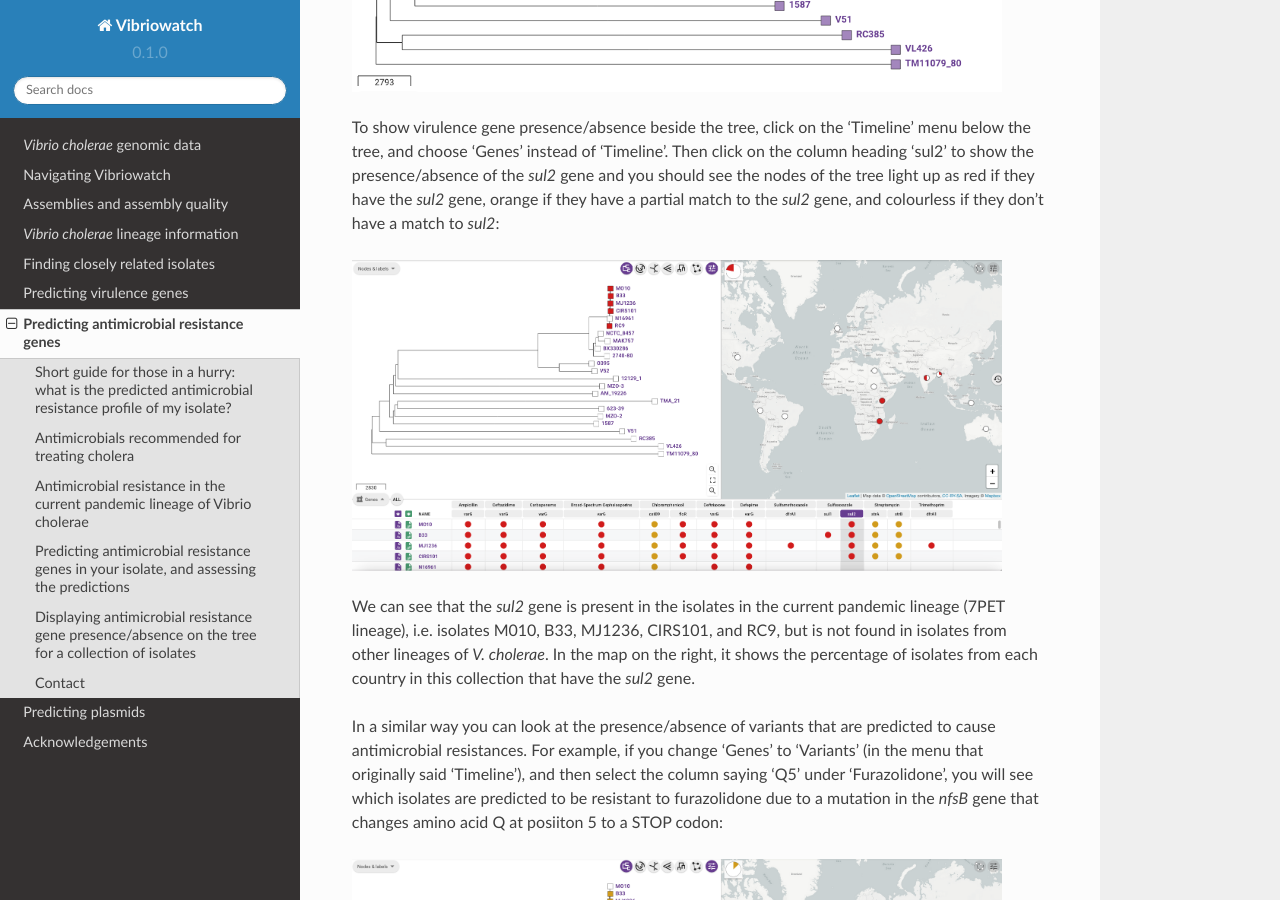
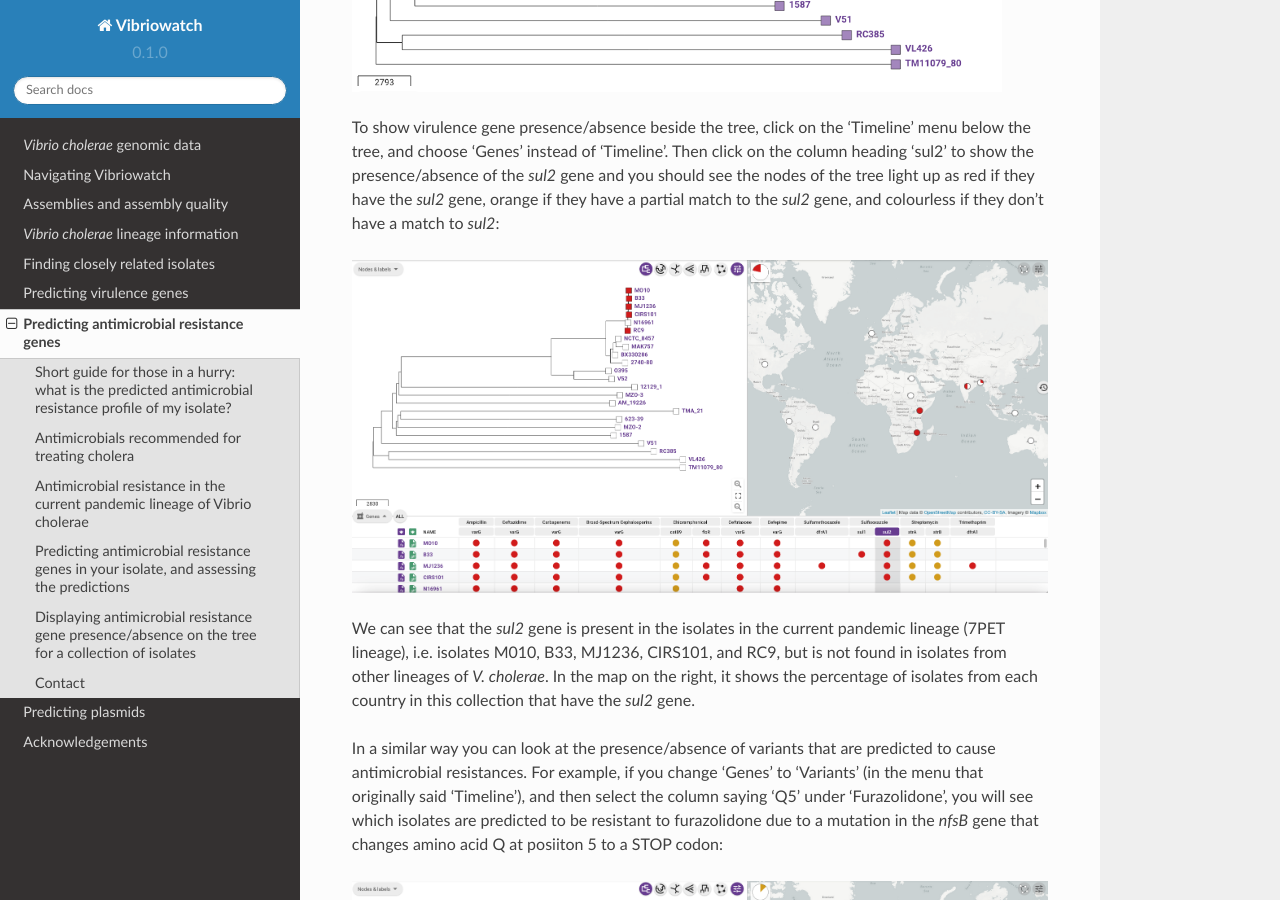
Before and after one commit to avrilcoghlan/vibriowatch, a Sphinx documentation site: the page built from docs/source/AMR.rst, in a window 1280 px wide and 900 px high, scrolled down 5672 px. Built offline with Sphinx 7.4.7 and the Read the Docs theme 2.0.0, drawn with Linux system fonts in a browser that asks for light colours.

Commit message:
Update AMR.rst
Make pictures bigger

```diff
--- a/docs/source/AMR.rst
+++ b/docs/source/AMR.rst
@@ -195,7 +195,7 @@ they don't have a match to *sul2*:
 .. _ctxA: https://biocyc.org/gene?orgid=GCF_900205735&id=FY484_RS07330
 
 .. image:: Picture97.png
-  :width: 650
+  :width: 800
 
 We can see that the *sul2* gene is present in the isolates in
 the current pandemic lineage (7PET lineage), i.e. isolates M010, B33, MJ1236, CIRS101, and RC9, but is not found
@@ -208,7 +208,7 @@ the column saying 'Q5' under 'Furazolidone', you will see which isolates are pre
 a mutation in the *nfsB* gene that changes amino acid Q at posiiton 5 to a STOP codon:
 
 .. image:: Picture98.png
-  :width: 650
+  :width: 800
 
 We can see that this variant is present in several isolates from the current pandemic lineage (7PET lineage), namely, B33, MJ1236, and
 CIRS101. Again, in the map on the right, we see where these variants were found around the world, and the frequency of the variant
```
